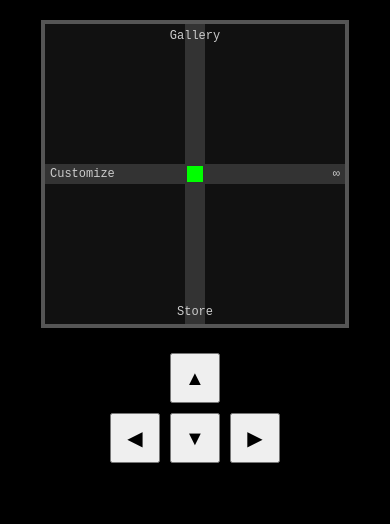
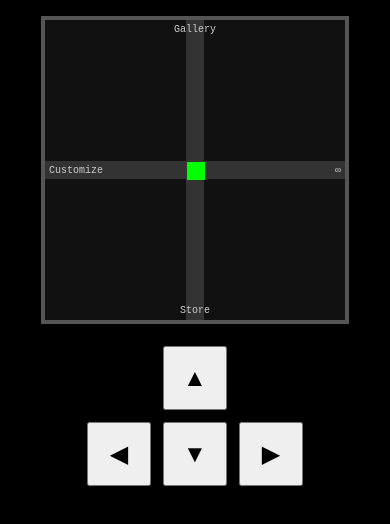
Before and after one commit to matthewboman/xarlakk, a plain HTML site: page index.html in a window 390 px wide. Drawn offline with Linux system fonts and the light colour scheme.

Commit message:
mobile fixes

```diff
--- a/index.html
+++ b/index.html
@@ -2,6 +2,7 @@
 <html lang="en">
 <head>
   <meta charset="UTF-8" />
+  <meta name="viewport" content="width=device-width, initial-scale=1.0">
   <title>Dungeon Links</title>
   <link rel="stylesheet" href="styles.css" />
 </head>
--- a/styles.css
+++ b/styles.css
@@ -5,59 +5,67 @@ body {
   display: flex;
   flex-direction: column;
   align-items: center;
-  margin-top: 20px;
+  margin: 0;
+  padding: 16px;
 }
 
+/* scale game relative to viewport */
 #game {
   position: relative;
-  width: 300px;
-  height: 300px;
+  width: min(90vw, 300px);
+  aspect-ratio: 1 / 1;
   background: #111;
   border: 4px solid #555;
 }
 
+/* paths scale with container */
 .path {
   position: absolute;
   background: #333;
 }
 
 #path-vertical {
-  left: 140px;
+  left: 50%;
   top: 0;
-  width: 20px;
-  height: 300px;
+  width: 6%;
+  height: 100%;
+  transform: translateX(-50%);
 }
 
 #path-horizontal {
-  top: 140px;
+  top: 50%;
   left: 0;
-  width: 300px;
-  height: 20px;
+  width: 100%;
+  height: 6%;
+  transform: translateY(-50%);
 }
 
+/* player scales */
 #player {
   position: absolute;
-  width: 16px;
-  height: 16px;
+  width: 6%;
+  height: 6%;
   background: #0f0;
-  left: 142px;
-  top: 142px;
+  left: 47%;
+  top: 47%;
 }
 
+/* labels stay readable */
 .label {
   position: absolute;
-  font-size: 12px;
+  font-size: clamp(10px, 2.5vw, 12px);
   color: #ccc;
   white-space: nowrap;
 }
 
-.label.up    { top: 5px; left: 50%; transform: translateX(-50%); }
-.label.down  { bottom: 5px; left: 50%; transform: translateX(-50%); }
-.label.left  { left: 5px; top: 50%; transform: translateY(-50%); }
-.label.right { right: 5px; top: 50%; transform: translateY(-50%); }
+.label.up    { top: 4px; left: 50%; transform: translateX(-50%); }
+.label.down  { bottom: 4px; left: 50%; transform: translateX(-50%); }
+.label.left  { left: 4px; top: 50%; transform: translateY(-50%); }
+.label.right { right: 4px; top: 50%; transform: translateY(-50%); }
 
+/* controls optimized for touch */
 #controls {
-  margin-top: 20px;
+  margin-top: 16px;
   display: flex;
   flex-direction: column;
   align-items: center;
@@ -69,8 +77,9 @@ body {
 }
 
 #controls button {
-  font-size: 20px;
-  margin: 5px;
-  width: 50px;
-  height: 50px;
+  font-size: 24px;
+  margin: 6px;
+  width: 64px;
+  height: 64px;
+  touch-action: manipulation;
 }
```
